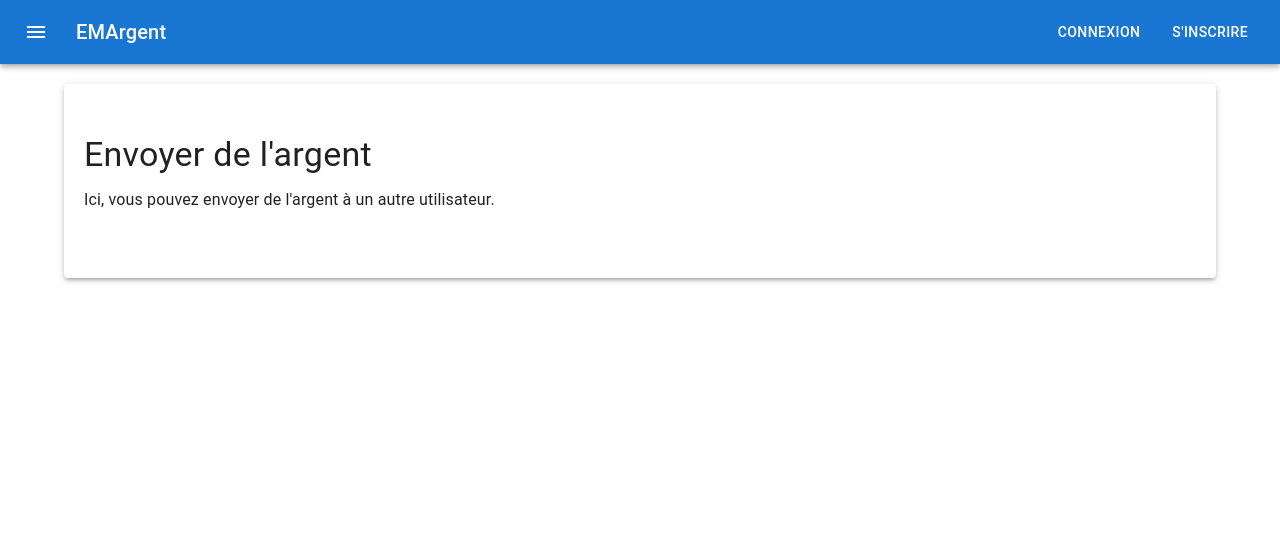
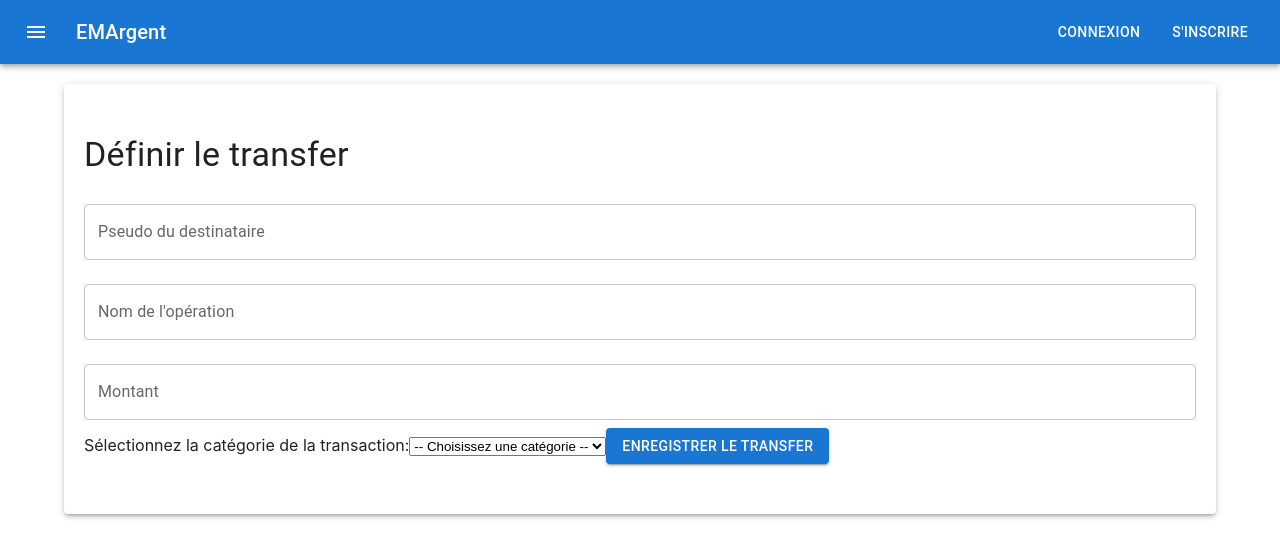
Before and after one commit to LudovicTerrasson/budget-react, a React (Create React App) app: page /transfer in a window 1280 px wide. Shown: the top 558 px of the page. Built offline with nearby package versions, Linux system fonts and the light colour scheme.

Commit message:
MAJ Transferpage

```diff
--- a/src/components/TransferPage.js
+++ b/src/components/TransferPage.js
@@ -1,18 +1,202 @@
-import React from 'react';
-import { Container, Paper, Typography } from '@mui/material';
+import React, { useState } from 'react';
+import { Container, Paper, Typography, TextField, Button, Snackbar } from '@mui/material';
+import { useAuth } from '../context/AuthContext'; // Import du contexte d'authentification
+import { useNavigate } from 'react-router-dom';
 
 export default function TransferPage() {
+  const { user } = useAuth(); // Récupération de l'utilisateur connecté
+  const [name, setNameTr] = useState('');
+  const [montantTr, setMontantTr] = useState('');
+  const [categorie, setCategoryTr] = useState('');
+  const [name_other_user, setNameOtherUser] = useState('');
+  const [openSnackbar, setOpenSnackbar] = useState(false); // État pour gérer la Snackbar
+  const [errorSnackbarMessage, setErrorSnackbarMessage] = useState(''); // État pour le message d'erreur
+  const navigate = useNavigate();
+
+  const handleAddOperation = (e) => {
+    e.preventDefault();
+
+    // Vérifier si tous les champs sont remplis
+    if (!name || !montantTr || !categorie) {
+      setErrorSnackbarMessage("Tous les champs doivent être remplis.");
+      setOpenSnackbar(true); // Ouvrir le Snackbar d'erreur
+      return; // Ne pas procéder à l'enregistrement
+    }
+
+
+    // Convertir les champs en nombres
+    const montant = parseFloat(montantTr) || 0;
+
+    const name_from = "De " + user.name + " : " + name;
+    const name_for = "Pour " + name_other_user + " : " + name;
+
+    const transfer_giver = {
+      categorie,
+      montant,
+      name_for,
+      studentId: user.id // Ajout de l'ID de l'utilisateur
+    };
+
+    console.log(transfer_giver);
+
+    // Initialisation de l'objet `transfer_receiver`
+let transfer_receiver = null;
+
+const fetchStudentId = async (name_other_user) => {
+    try {
+        const response = await fetch(`http://localhost:8080/student/getId?pseudo=${encodeURIComponent(name_other_user)}`, {
+            method: "GET",
+            headers: { "Content-Type": "application/json" },
+        });
+
+        if (!response.ok) {
+            throw new Error("Erreur lors de l'obtention de l'id : " + response.statusText);
+        }
+
+        const otherId = await response.text(); // Utilisez response.json() si l'API retourne un JSON
+        console.log("ID du destinataire :", otherId);
+
+        return otherId;
+    } catch (error) {
+        console.error("Erreur lors de l'obtention de l'id du destinataire :", error);
+        throw error; // Réémet l'erreur si nécessaire
+    }
+};
+
+// Récupérer l'ID et mettre à jour `transfer_receiver`
+const initializeTransferReceiver = async (nameOtherUser) => {
+    try {
+        const id = await fetchStudentId(nameOtherUser);
+        console.log("ID obtenu :", id);
+
+        // Mettre à jour l'objet `transfer_receiver`
+        transfer_receiver = {
+            categorie,
+            montant,
+            name_from,
+            studentId: id, // Ajout de l'ID de l'utilisateur
+        };
+
+        console.log("Objet transfer_receiver mis à jour :", transfer_receiver);
+    } catch (error) {
+        console.error("Erreur lors de l'initialisation de transfer_receiver :", error);
+    }
+};
+
+// Appeler la fonction pour initialiser `transfer_receiver`
+initializeTransferReceiver("nom_utilisateur");
+
+
+
+    fetch("http://localhost:8080/depense/add", {
+      method: "POST",
+      headers: { "Content-Type": "application/json" },
+      body: JSON.stringify(transfer_giver)
+    }).then(() => {
+      console.log("Dépense enregistrée pour le donneur");
+      setOpenSnackbar(true); // Ouvrir le Snackbar de succès
+      setErrorSnackbarMessage(''); // Réinitialiser le message d'erreur
+      navigate('/expenses');
+    }).catch(error => {
+      console.error("Erreur lors de l'enregistrement de la recette :", error);
+    });
+
+    fetch("http://localhost:8080/recette/add", {
+      method: "POST",
+      headers: { "Content-Type": "application/json" },
+      body: JSON.stringify(transfer_receiver)
+    }).then(() => {
+      console.log("Recette enregistrée pour le destinataire");
+      setOpenSnackbar(true); // Ouvrir le Snackbar de succès
+      setErrorSnackbarMessage(''); // Réinitialiser le message d'erreur
+      navigate('/expenses');
+    }).catch(error => {
+      console.error("Erreur lors de l'enregistrement de la recette :", error);
+    });
+
+  };
+
+  const categories = [
+    { value: 'coursesBudget', label: 'Course' },
+    { value: 'housingBudget', label: 'Logement' },
+    { value: 'leisureBudget', label: 'Loisirs' },
+    { value: 'subscriptionBudget', label: 'Abonnement' },
+    { value: 'transportBudget', label: 'Transport' },
+    { value: 'savingsBudget', label: 'Epargne' }
+  ];
+
+
+  // Fonction pour gérer le changement de sélection
+  const handleCategoryChange = (event) => {
+    setCategoryTr(event.target.value);
+  };
+
+  const handleCloseSnackbar = () => {
+    setOpenSnackbar(false); // Fermer le Snackbar
+  };
+
+
+
   return (
     <Container>
       <Paper elevation={3} style={{ padding: '50px 20px', margin: '20px auto' }}>
         <Typography variant="h4" gutterBottom>
-          Envoyer de l'argent
+          Définir le transfer
         </Typography>
-        <Typography paragraph>
-          Ici, vous pouvez envoyer de l'argent à un autre utilisateur.
-        </Typography>
-        {/* Ajoute le formulaire pour transférer de l'argent ici */}
+        <form onSubmit={handleAddOperation}>
+          <TextField
+            label="Pseudo du destinataire"
+            value={name_other_user}
+            onChange={(e) => setNameOtherUser(e.target.value)}
+            fullWidth
+            margin="normal"
+          />
+          <TextField
+            label="Nom de l'opération"
+            value={name}
+            onChange={(e) => setNameTr(e.target.value)}
+            fullWidth
+            margin="normal"
+          />
+          <TextField
+            label="Montant"
+            value={montantTr}
+            onChange={(e) => setMontantTr(e.target.value)}
+            fullWidth
+            margin="normal"
+          />
+          <label>
+            Sélectionnez la catégorie de la transaction:
+            <select value={categorie} onChange={handleCategoryChange}>
+              <option value="">-- Choisissez une catégorie --</option>
+              {categories.map((cat) => (
+                <option key={cat.value} value={cat.value}>
+                  {cat.label}
+                </option>
+              ))}
+            </select>
+          </label>
+          <Button type="submit" variant="contained" color="primary">
+            Enregistrer le transfer
+          </Button>
+        </form>
       </Paper>
+
+      {/* Snackbar de succès */}
+      <Snackbar
+        open={openSnackbar && !errorSnackbarMessage}
+        autoHideDuration={3000}
+        onClose={handleCloseSnackbar}
+        message="Opération enregistré avec succès !"
+      />
+
+      {/* Snackbar d'erreur */}
+      <Snackbar
+        open={openSnackbar && errorSnackbarMessage}
+        autoHideDuration={3000}
+        onClose={handleCloseSnackbar}
+        message={errorSnackbarMessage}
+      />
     </Container>
   );
 }
```
